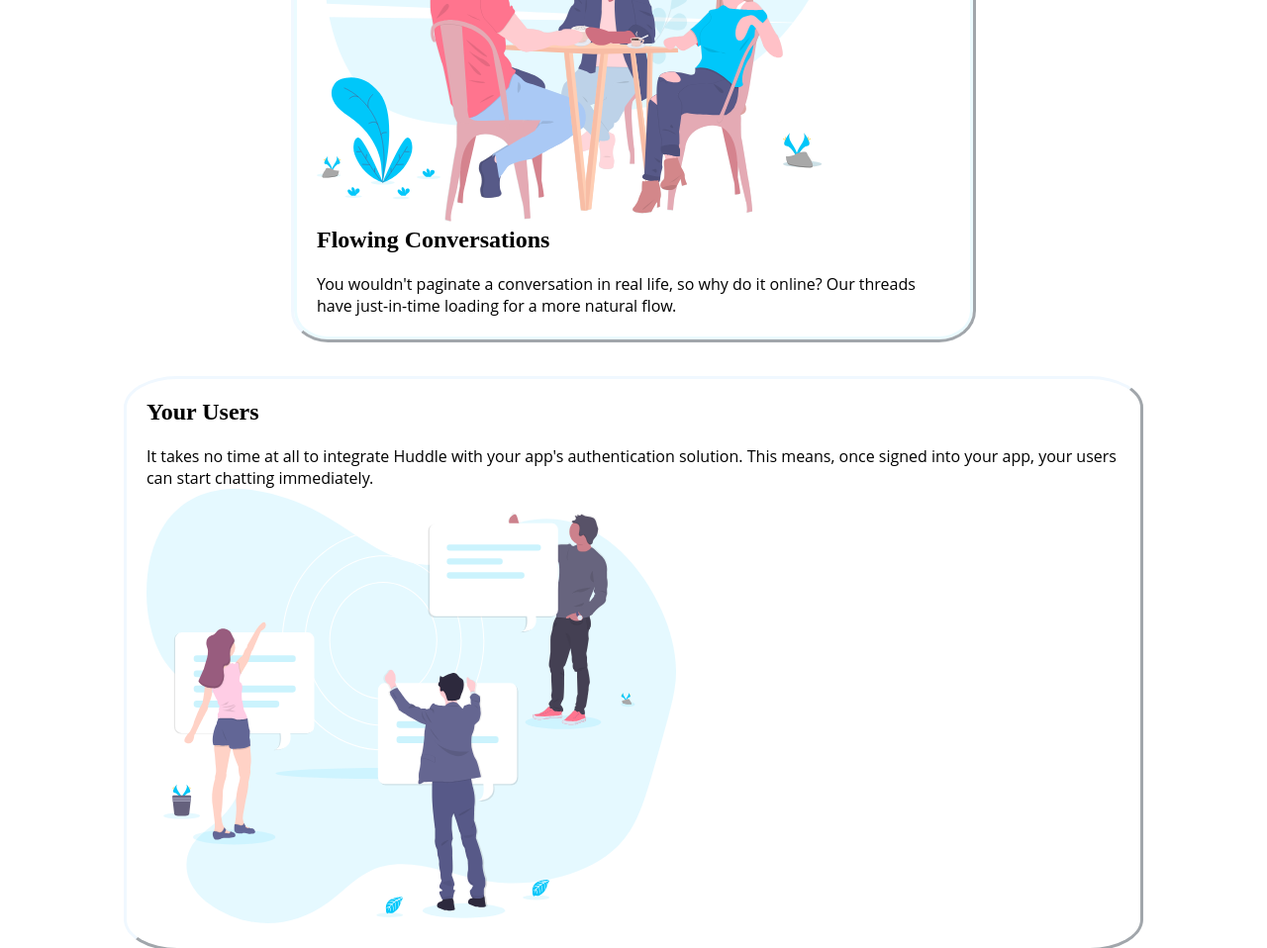
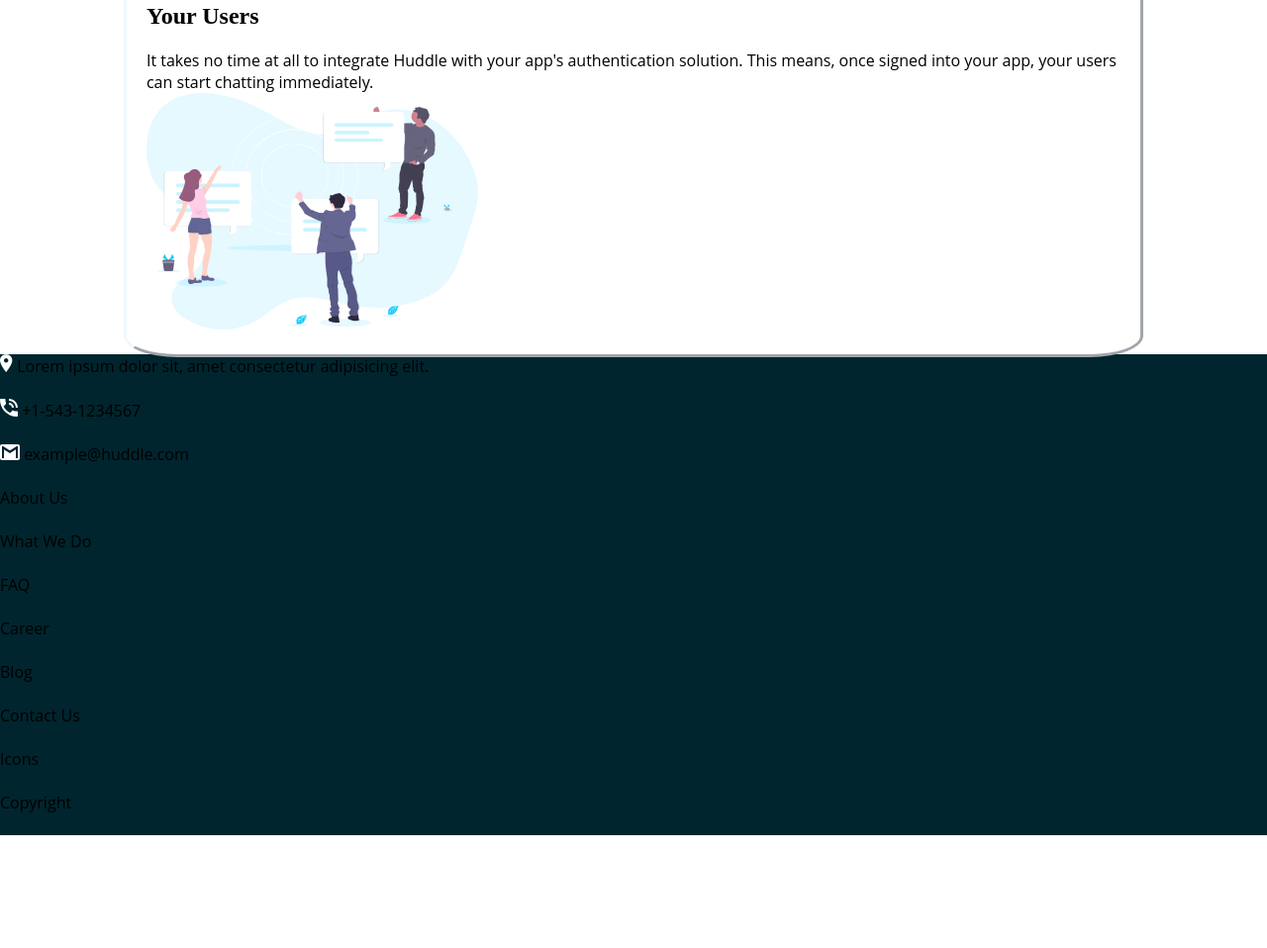
Before and after one commit to Emzard/Landing-Page, a plain HTML site: page index.html in a window 1280 px wide. Shown: the part 1597-2555 px from the top of the page at 99% size. After the commit the page ends 2441 px from the top, so only its background shows below. Drawn offline with Linux system fonts and the light colour scheme.

Commit message:
Update index.html

```diff
--- a/index.html
+++ b/index.html
@@ -22,7 +22,7 @@
       </div> -->
 
       <div class="div1">
-        <h2>Build The Community Your Fans Will Love</h2>
+        <h1>Build The Community Your Fans Will Love</h1>
         <p>
           Huddle re-imagines the way we build communities. You have a voice, but
           so does your audience. Create connections with your users as you
@@ -55,7 +55,7 @@
           <img
             src="images/illustration-grow-together.svg"
             alt=""
-            style="width: 535px; height: 439px"
+            style="width: 335px; height: 239px"
           />
         </div>
       </div>
@@ -65,7 +65,7 @@
           <img
             src="images/illustration-flowing-conversation.svg"
             alt=""
-            style="width: 535px; height: 439px"
+            style="width: 335px; height: 239px"
           />
         </div>
         <div>
@@ -91,11 +91,46 @@
           <img
             src="images/illustration-your-users.svg"
             alt=""
-            style="width: 535px; height: 439px"
+            style="width: 335px; height: 239px"
           />
         </div>
       </div>
     </main>
-    <footer></footer>
+    <footer>
+      <div>
+        <!-- <div><img src="images/logo.svg" alt="" /></div> -->
+        <p>
+          <img src="images/icon-location.svg" alt="" /> Lorem ipsum dolor sit,
+          amet consectetur adipisicing elit.
+        </p>
+        <br />
+        <p><img src="images/icon-phone.svg" alt="" /> +1-543-1234567</p>
+        <br />
+        <p><img src="images/icon-email.svg" alt="" /> example@huddle.com</p>
+        <br />
+      </div>
+      <div>
+        <p>About Us</p>
+        <br />
+        <p>What We Do</p>
+        <br />
+        <p>FAQ</p>
+        <br />
+      </div>
+      <div>
+        <p>Career</p>
+        <br />
+        <p>Blog</p>
+        <br />
+        <p>Contact Us</p>
+        <br />
+      </div>
+      <div>
+        <p>Icons</p>
+        <br />
+        <p>Copyright</p>
+        <br />
+      </div>
+    </footer>
   </body>
 </html>
```
